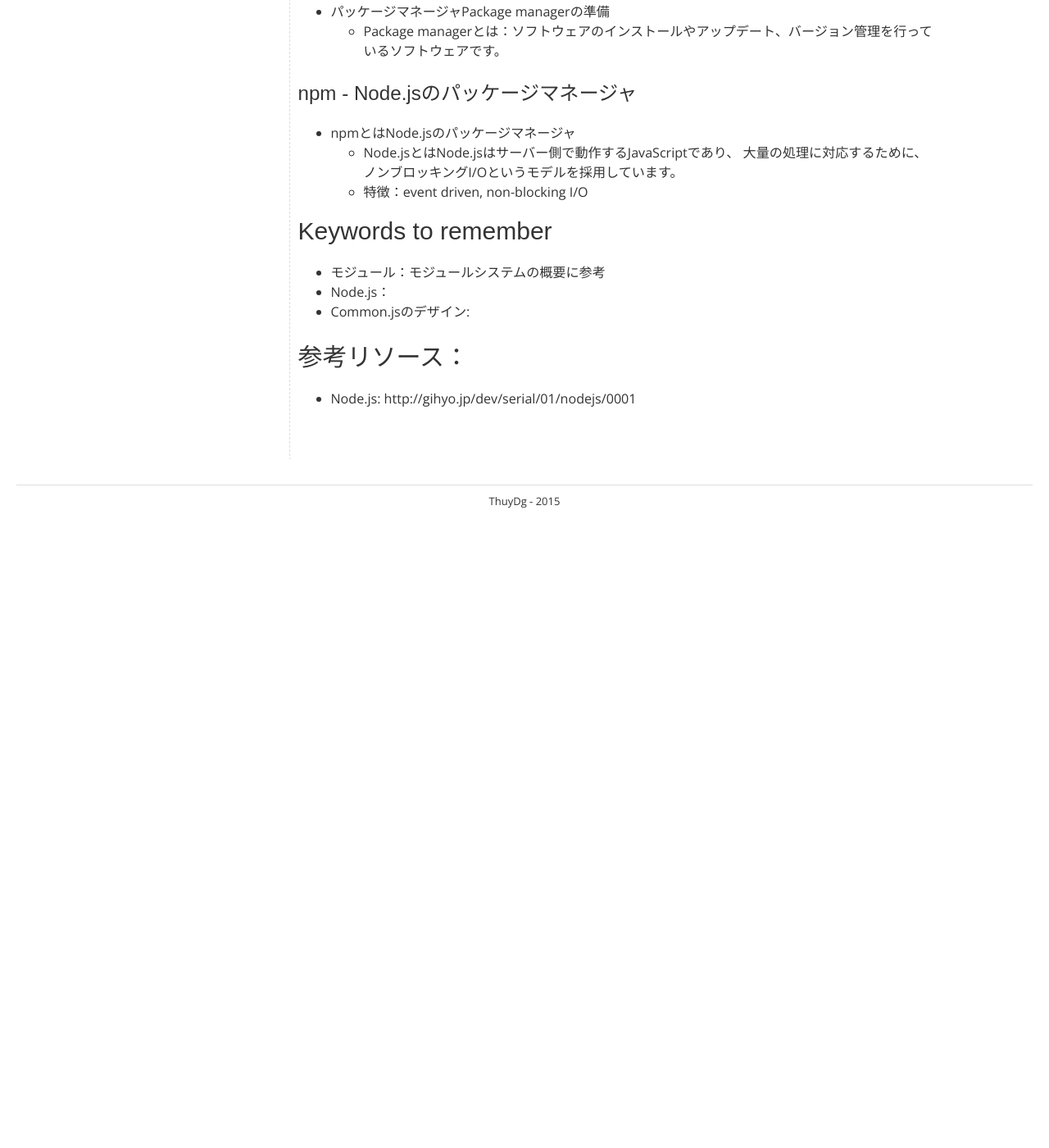
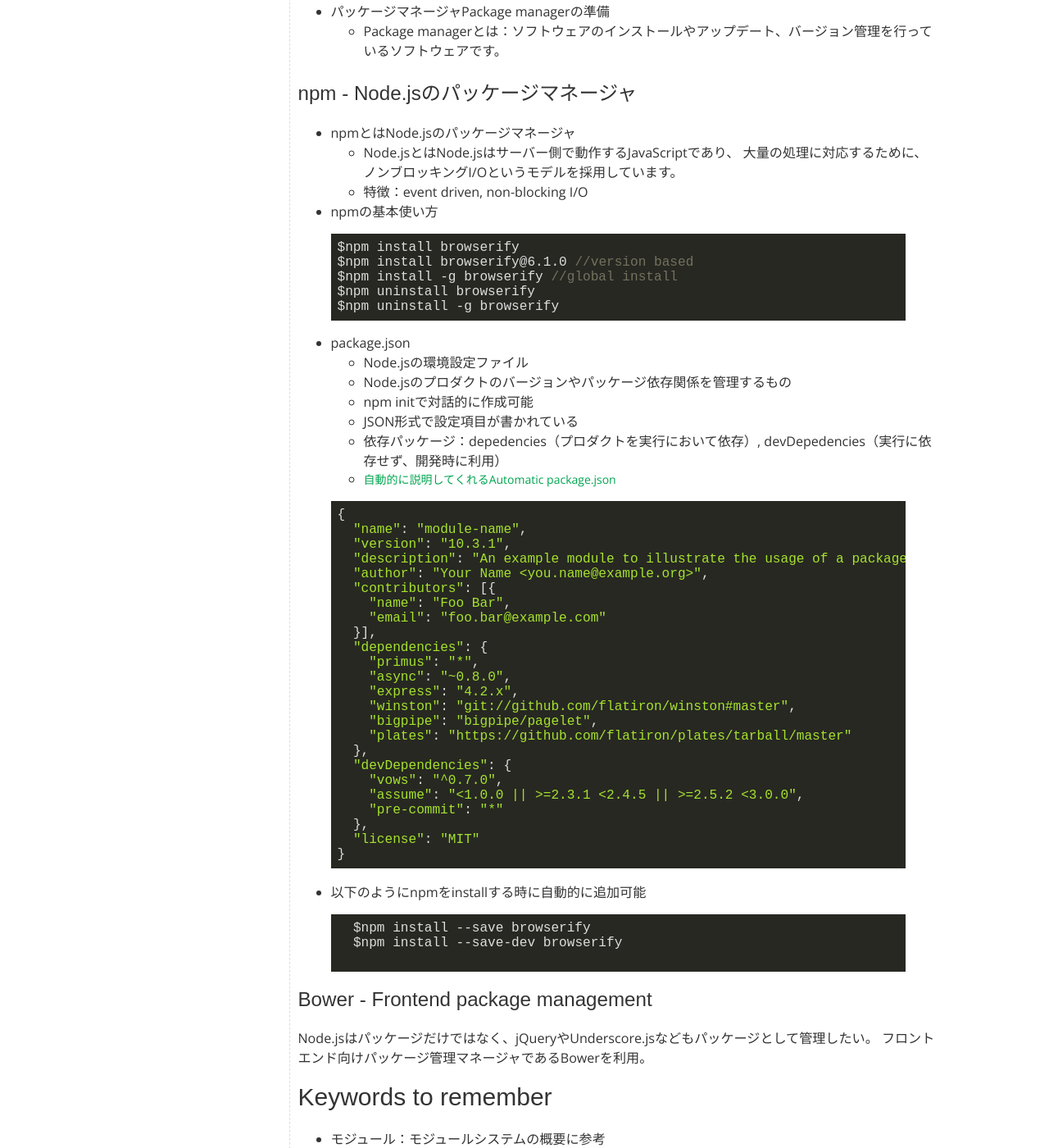
Before and after one commit to thuydg/thuydg.github.io, a Jekyll site: the page built from _posts/2015-02-05-web-frontend-module-management.md, in a window 1280 px wide and 1400 px high, scrolled down 743 px. Shown: the whole window at 82% size. Built offline with Jekyll 4.4.1, drawn with Linux system fonts in a browser that asks for light colours; some web fonts are replaced; comment, search, counter and statistics services are not loaded; before the commit the page ends 1373 px from its top, so only the background shows below that.

```diff
--- a/_posts/2015-02-05-web-frontend-module-management.md
+++ b/_posts/2015-02-05-web-frontend-module-management.md
@@ -36,7 +36,64 @@ image: /images/blog/web-frontend-module.jpg
   - Node.jsとはNode.jsはサーバー側で動作するJavaScriptであり、
   大量の処理に対応するために、ノンブロッキングI/Oというモデルを採用しています。
   - 特徴：event driven, non-blocking I/O
+* npmの基本使い方
 
+{% highlight JavaScript %}
+
+$npm install browserify
+$npm install browserify@6.1.0 //version based
+$npm install -g browserify //global install
+$npm uninstall browserify
+$npm uninstall -g browserify
+
+{% endhighlight %}
+
+* package.json
+  - Node.jsの環境設定ファイル
+  - Node.jsのプロダクトのバージョンやパッケージ依存関係を管理するもの
+  - npm initで対話的に作成可能
+  - JSON形式で設定項目が書かれている
+  - 依存パッケージ：depedencies（プロダクトを実行において依存）, devDepedencies（実行に依存せず、開発時に利用）
+  - [自動的に説明してくれるAutomatic package.json](http://browsenpm.org/package.json)
+
+{% highlight JavaScript %}
+{
+  "name": "module-name",
+  "version": "10.3.1",
+  "description": "An example module to illustrate the usage of a package.json",
+  "author": "Your Name <you.name@example.org>",
+  "contributors": [{
+    "name": "Foo Bar",
+    "email": "foo.bar@example.com"
+  }],
+  "dependencies": {
+    "primus": "*",
+    "async": "~0.8.0",
+    "express": "4.2.x",
+    "winston": "git://github.com/flatiron/winston#master",
+    "bigpipe": "bigpipe/pagelet",
+    "plates": "https://github.com/flatiron/plates/tarball/master"
+  },
+  "devDependencies": {
+    "vows": "^0.7.0",
+    "assume": "<1.0.0 || >=2.3.1 <2.4.5 || >=2.5.2 <3.0.0",
+    "pre-commit": "*"
+  },
+  "license": "MIT"
+}
+{% endhighlight %}
+
+  - 以下のようにnpmをinstallする時に自動的に追加可能
+
+  {% highlight JavaScript %}
+  $npm install --save browserify
+  $npm install --save-dev browserify
+  {% endhighlight %}
+
+## Bower - Frontend package management
+
+Node.jsはパッケージだけではなく、jQueryやUnderscore.jsなどもパッケージとして管理したい。
+フロントエンド向けパッケージ管理マネージャであるBowerを利用。
 
 # Keywords to remember
 
@@ -46,5 +103,4 @@ image: /images/blog/web-frontend-module.jpg
 
 # 参考リソース：
 
-* Node.js:
-http://gihyo.jp/dev/serial/01/nodejs/0001
+* [Node.jsの基本](http://gihyo.jp/dev/serial/01/nodejs/0001)
```
Also changed, not shown: _posts/2015-02-06-Jekyll-blog-write-usage.md (+22 -18 lines), _posts/2015-02-06-atom-using-memo.md (added, +34 -0 lines), _posts/2015-02-06-mqtt-client.md (+0 -4 lines).
